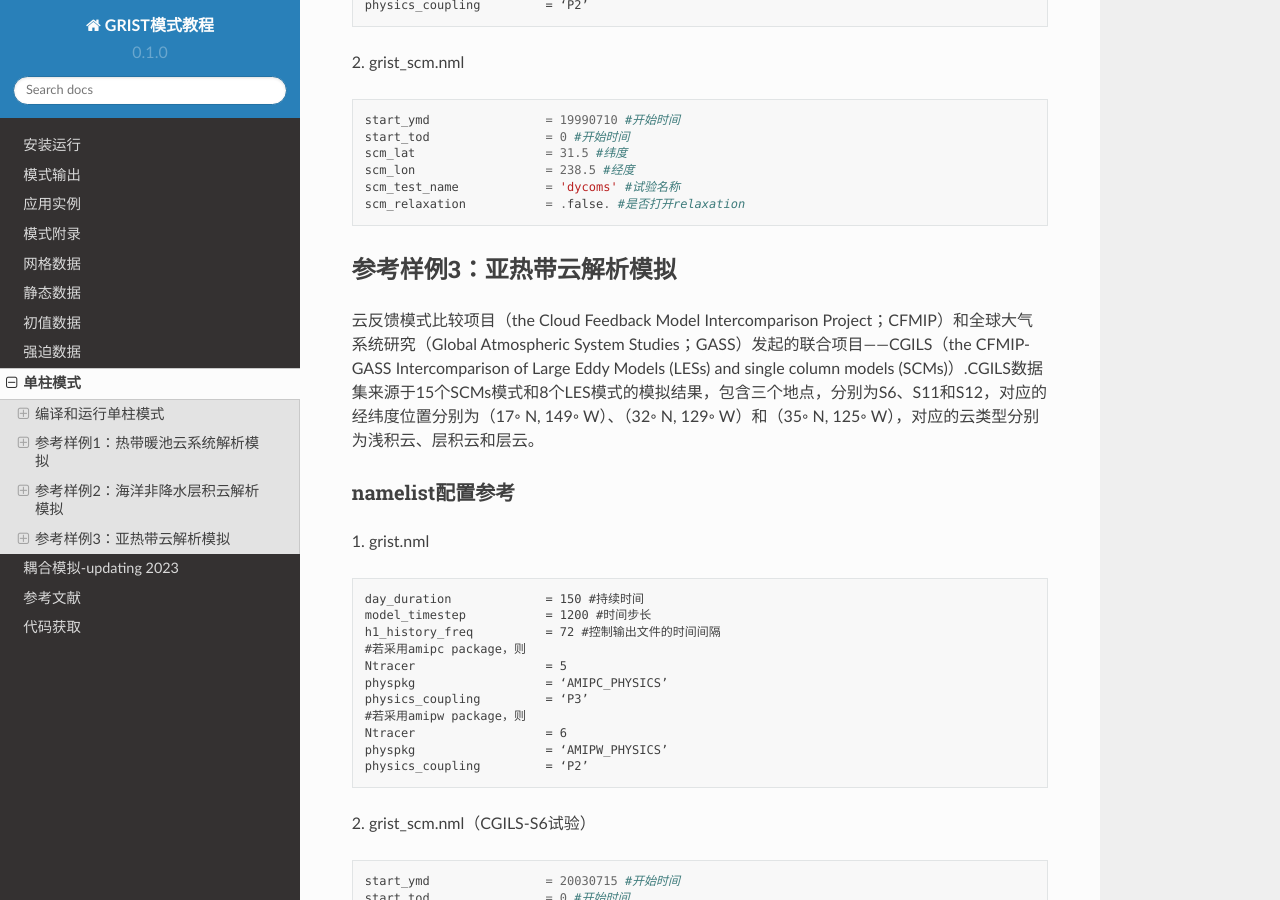
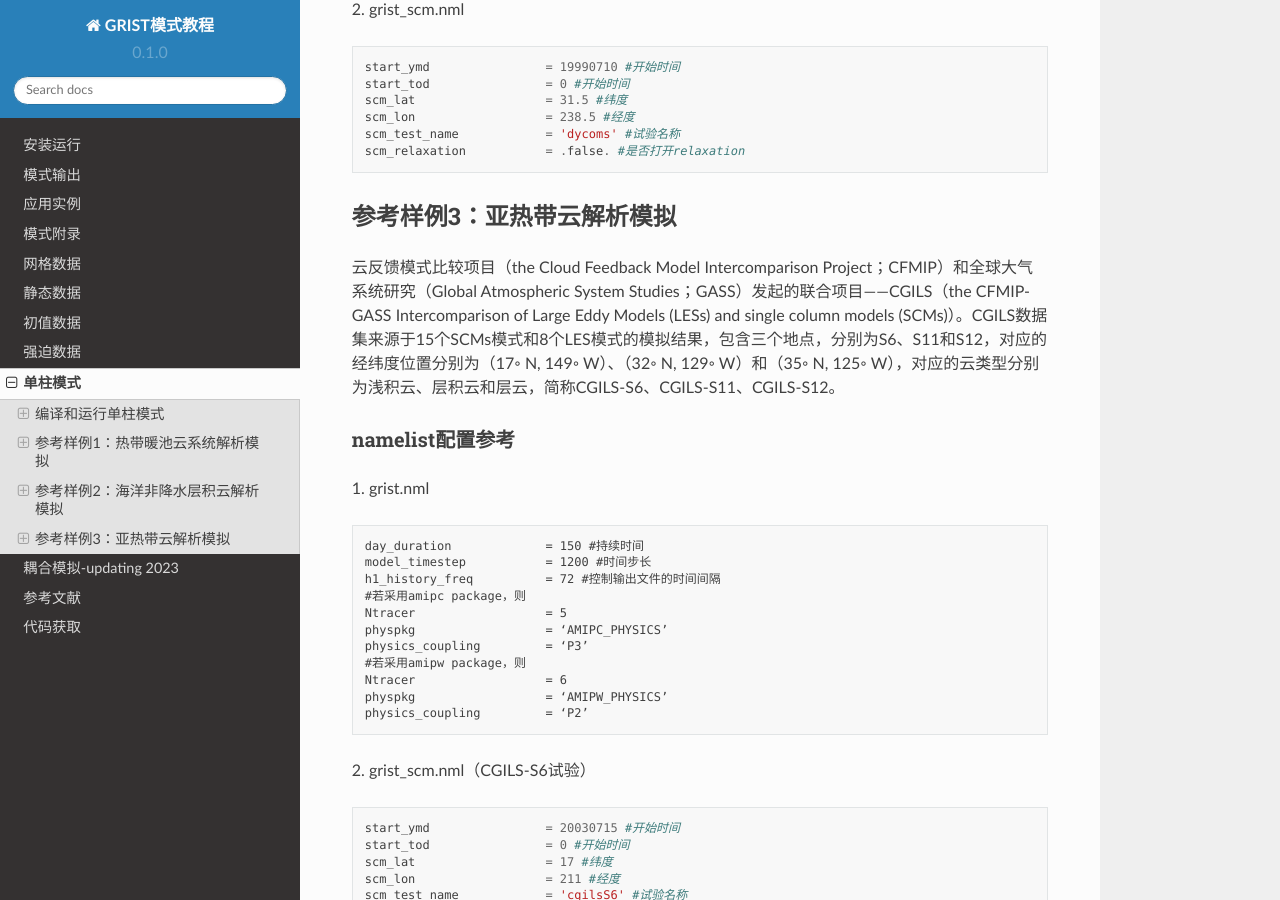
Before and after one commit to GRIST-Dev/GRIST_Tutorial, a Sphinx documentation site: the page built from docs/source/SCM.rst, in a window 1280 px wide and 900 px high, scrolled down 3047 px. Built offline with Sphinx 7.4.7 and the Read the Docs theme 2.0.0, drawn with Linux system fonts in a browser that asks for light colours; some of the changed text lies outside the part shown.

Commit message:
Update SCM.rst

```diff
--- a/docs/source/SCM.rst
+++ b/docs/source/SCM.rst
@@ -122,7 +119,7 @@ namelist配置参考
 
 参考样例3：亚热带云解析模拟
 ----------------------------
-云反馈模式比较项目（the Cloud Feedback Model Intercomparison Project；CFMIP）和全球大气系统研究（Global Atmospheric System Studies；GASS）发起的联合项目——CGILS（the CFMIP-GASS Intercomparison of Large Eddy Models (LESs) and single column models (SCMs)）.CGILS数据集来源于15个SCMs模式和8个LES模式的模拟结果，包含三个地点，分别为S6、S11和S12，对应的经纬度位置分别为（17◦ N, 149◦ W）、（32◦ N, 129◦ W）和（35◦ N, 125◦ W），对应的云类型分别为浅积云、层积云和层云。
+云反馈模式比较项目（the Cloud Feedback Model Intercomparison Project；CFMIP）和全球大气系统研究（Global Atmospheric System Studies；GASS）发起的联合项目——CGILS（the CFMIP-GASS Intercomparison of Large Eddy Models (LESs) and single column models (SCMs)）。CGILS数据集来源于15个SCMs模式和8个LES模式的模拟结果，包含三个地点，分别为S6、S11和S12，对应的经纬度位置分别为（17◦ N, 149◦ W）、（32◦ N, 129◦ W）和（35◦ N, 125◦ W），对应的云类型分别为浅积云、层积云和层云，简称CGILS-S6、CGILS-S11、CGILS-S12。
 
 namelist配置参考
 >>>>>>>>>
```
Also changed, not shown: other parts of docs/source/SCM.rst (+0 -3 lines).
